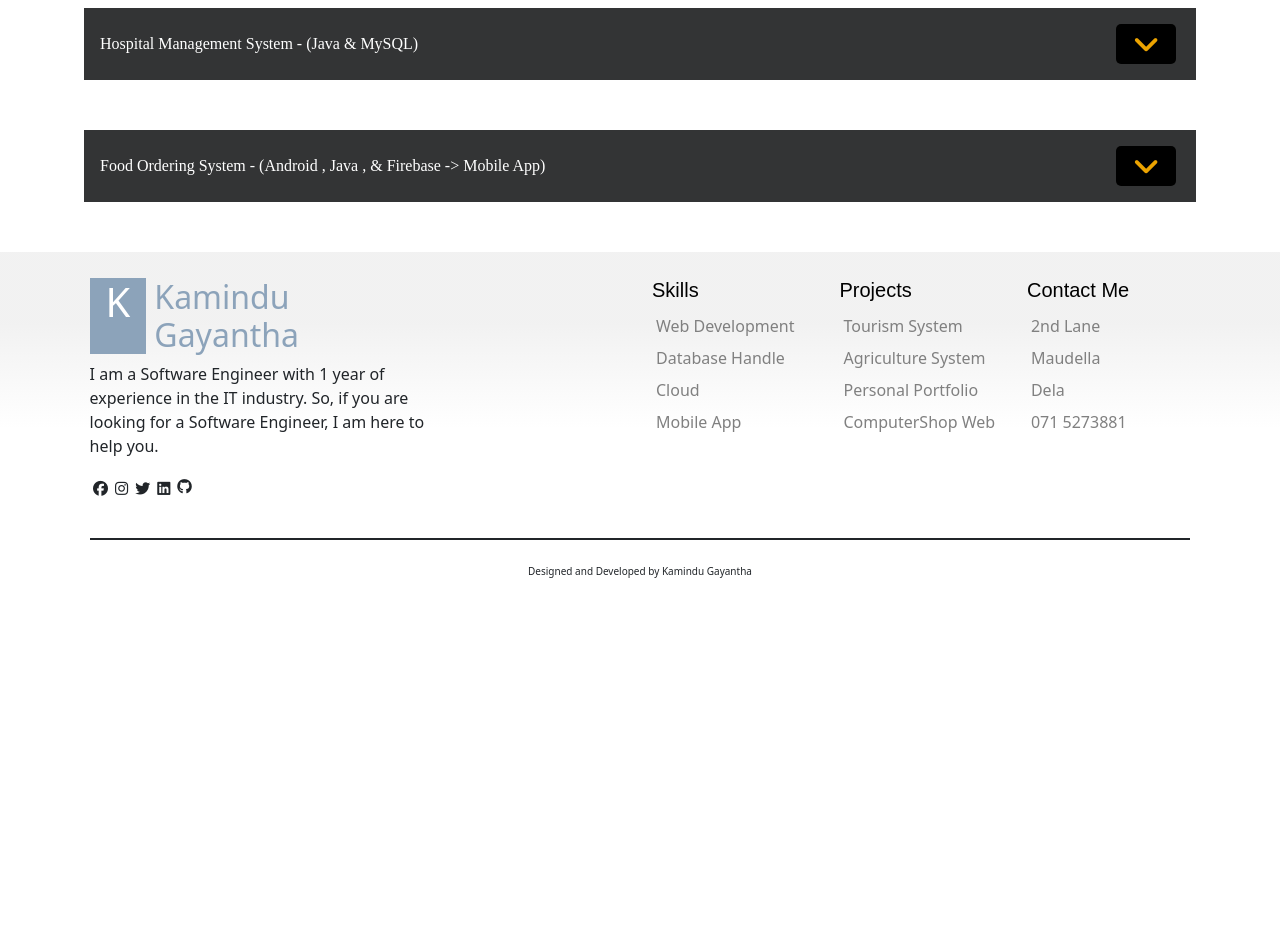
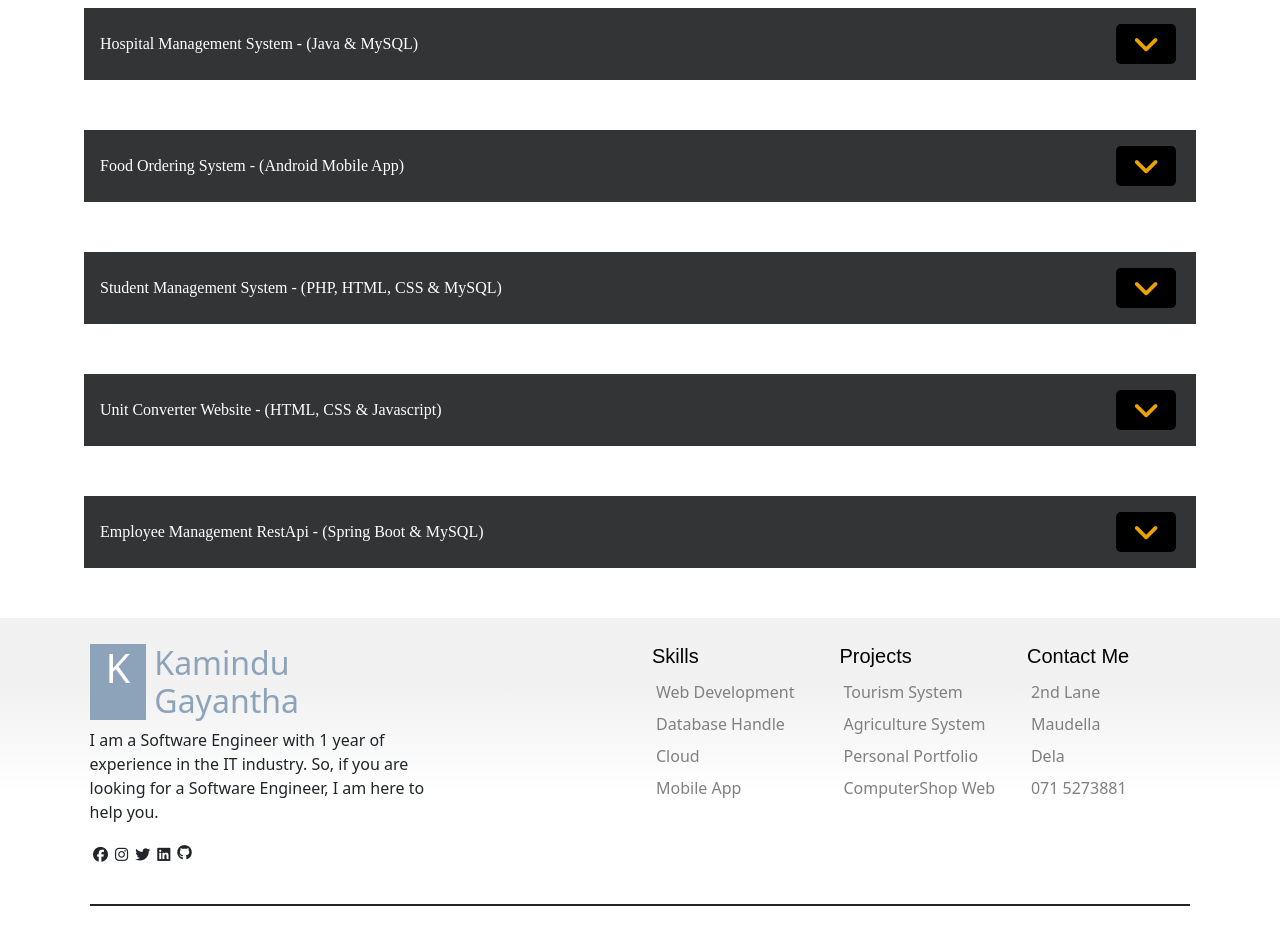
Before and after one commit to Kamindu99/personal-portfolio-web, a React (Create React App) app: page /my-projects in a window 1280 px wide. Shown: the part 1200-2127 px from the top of the page. Before the commit the page ends 1805 px from the top, so only its background shows below. Built offline with nearby package versions, Linux system fonts and the light colour scheme.

Commit message:
update my projects

```diff
--- a/src/pages/MyProjects.tsx
+++ b/src/pages/MyProjects.tsx
@@ -333,7 +333,7 @@ const MyProjects = (props: Props) => {
         {
             id: "headingSeven",
             target: "collapseSeven",
-            title: "Food Ordering System - (Android , Java , & Firebase -> Mobile App)",
+            title: "Food Ordering System - (Android Mobile App)",
             description: "This is a Food Ordering System developed using Java as the frontend framework and Firebase as the database. The system provides various features for managing food-related tasks such as Login page, signup page, food ordering page. It also offers a user-friendly interface that ensures seamless navigation and an enjoyable user experience. The system is designed to be responsive and compatible with various devices, ensuring a consistent experience across Mobile platforms.",
             features: [
                 "Food Management",
@@ -365,6 +365,95 @@ const MyProjects = (props: Props) => {
                     image: "https://res.cloudinary.com/dmfljlyu1/image/upload/v1687904883/mdd1_4_gnxwo2.jpg",
                     imagename: "4. Order Status Page"
                 },
+            ],
+            url: "#"
+        },
+        {
+            id: "headingNine",
+            target: "collapseNine",
+            title: "Student Management System - (PHP, HTML, CSS & MySQL)",
+            description: "This is a Student Management System developed using PHP as the frontend framework and MySQL as the database. The system provides various features for managing student-related tasks such as Login page, signup page.",
+            features: [
+                "Login",
+                "Signup",
+                "Student Profile",
+                "Profile Update",
+                "Profile Delete",
+            ],
+            technologies: [
+                "PHP",
+                "HTML",
+                "CSS",
+                "MySQL",
+                "Bootstrap",
+                "Javascript",
+                "VsCode",
+                "Github"
+            ],
+            image: [
+                {
+                    image: "https://res.cloudinary.com/dmfljlyu1/image/upload/v1689184513/studentmanagement_frffjk.jpg",
+                    imagename: "1. Student Registration Page"
+                }
+
+            ],
+            url: "#"
+        },
+        {
+            id: "headingTen",
+            target: "collapseTen",
+            title: "Unit Converter Website - (HTML, CSS & Javascript)",
+            description: "This is a Unit Converter Website developed using HTML, CSS & Javascript. The system provides various features for converting units such as Length, Temperature, Weight, Currency.",
+            features: [
+                "Length Converter",
+                "Temperature Converter",
+                "Weight Converter",
+                "Currency Converter"
+            ],
+            technologies: [
+                "HTML",
+                "CSS",
+                "Bootstrap",
+                "Javascript",
+                "VsCode",
+                "Github",
+                "NoBackend",
+                "NoDatabase"
+            ],
+            image: [
+                {
+                    image: "https://res.cloudinary.com/dmfljlyu1/image/upload/v1689169883/unitconerter_h7qeup.jpg",
+                    imagename: "1. Temperature Converter Page"
+                }
+
+            ],
+            url: "#"
+        },
+        {
+            id: "headingEleven",
+            target: "collapseEleven",
+            title: "Employee Management RestApi  - (Spring Boot & MySQL)",
+            description: "This is a Employee Management RestApi developed using Spring Boot & MySQL. The system provides various features for managing employee-related tasks such as register employee, update employee, delete employee, get employee details.",
+            features: [
+                "Register Employee",
+                "Update Employee",
+                "Delete Employee",
+                "Get All Employee",
+                "Get Employee Details"
+            ],
+            technologies: [
+                "SpringBoot",
+                "MySQL",
+                "VsCode",
+                "Github",
+                "NoFrontend"
+            ],
+            image: [
+                // {
+                //     image: "https://res.cloudinary.com/dmfljlyu1/image/upload/v1689169883/unitconerter_h7qeup.jpg",
+                //     imagename: "1. Temperature Converter Page"
+                // }
+
             ],
             url: "#"
         }
@@ -518,6 +607,12 @@ const MyProjects = (props: Props) => {
                                                                         {technology == "Java" &&
                                                                             <img className='me-3 mb-3' src="https://img.shields.io/badge/-Java-gray?style=for-the-badge&logo=coffeescript" />
                                                                         }
+                                                                        {technology == "PHP" &&
+                                                                            <img className='me-3 mb-3' src="https://img.shields.io/badge/-PHP-gray?style=for-the-badge&logo=coffeescript" />
+                                                                        }
+                                                                        {technology == "NoFrontend" &&
+                                                                            <img className='me-3 mb-3' src="https://img.shields.io/badge/-No_Frontend-cad4b4?style=for-the-badge&logo=ghostery" />
+                                                                        }
                                                                     </>
                                                                 ))}
                                                             </div>
@@ -539,10 +634,15 @@ const MyProjects = (props: Props) => {
                                                                         {technology == "Java" &&
                                                                             <img className='me-3 mb-3' src="https://img.shields.io/badge/-Java-gray?style=for-the-badge&logo=coffeescript" />
                                                                         }
-                                                                         {technology == "NoBackend" &&
+                                                                        {technology == "NoBackend" &&
                                                                             <img className='me-3 mb-3' src="https://img.shields.io/badge/-No_Backend-cad4b4?style=for-the-badge&logo=ghostery" />
                                                                         }
-
+                                                                        {technology == "PHP" &&
+                                                                            <img className='me-3 mb-3' src="https://img.shields.io/badge/-PHP-gray?style=for-the-badge&logo=coffeescript" />
+                                                                        }
+                                                                        {technology == "SpringBoot" &&
+                                                                            <img className='me-3 mb-3' src="https://img.shields.io/badge/-Spring_Boot-gray?style=for-the-badge&logo=coffeescript" />
+                                                                        }
                                                                     </>
                                                                 ))}
                                                             </div>
@@ -562,7 +662,7 @@ const MyProjects = (props: Props) => {
                                                                         {technology == "Firebase" &&
                                                                             <img className='me-3 mb-3' src="https://img.shields.io/badge/-Firebase-gray?style=for-the-badge&logo=firebase" />
                                                                         }
-                                                                         {technology == "NoDatabase" &&
+                                                                        {technology == "NoDatabase" &&
                                                                             <img className='me-3 mb-3' src="https://img.shields.io/badge/-No_Database-cad4b4?style=for-the-badge&logo=ghostery" />
                                                                         }
                                                                     </>
```
